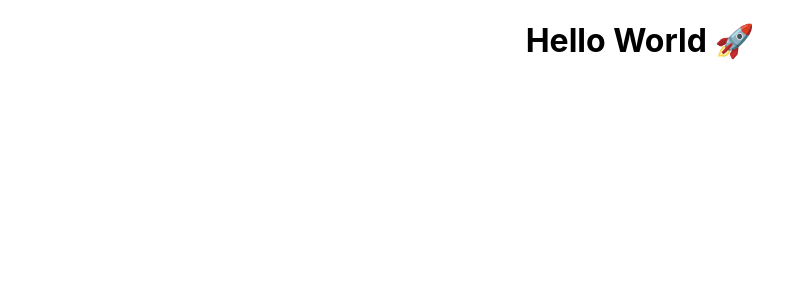
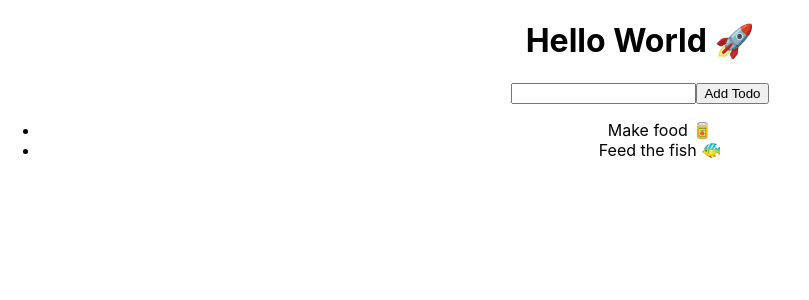
Before and after one commit to getromandev/todoAppReactFirebase, a React (Create React App) app: page / in a window 1280 px wide. Shown: the top 300 px of the page, without its empty margins (0-809 px from the left). Built offline with nearby package versions, Linux system fonts and the light colour scheme.

Commit message:
stubbed out form and add state to form

```diff
--- a/src/App.js
+++ b/src/App.js
@@ -1,10 +1,21 @@
-import React from 'react';
+import React, {useState} from 'react';
 import './App.css';
 
 function App() {
+  // state is similiar to the brains capacity to hold short term memories.
+  const [toDo, setTodos] = useState([]);
+
   return (
     <div className="App">
       <h1>Hello World 🚀 </h1>
+      <input />
+      <button>Add Todo</button>
+
+      <ul>
+        <li>Make food 🥫 </li>
+        <li>Feed the fish 🐠 </li>
+      </ul>
+
     </div>
   );
 }
```
